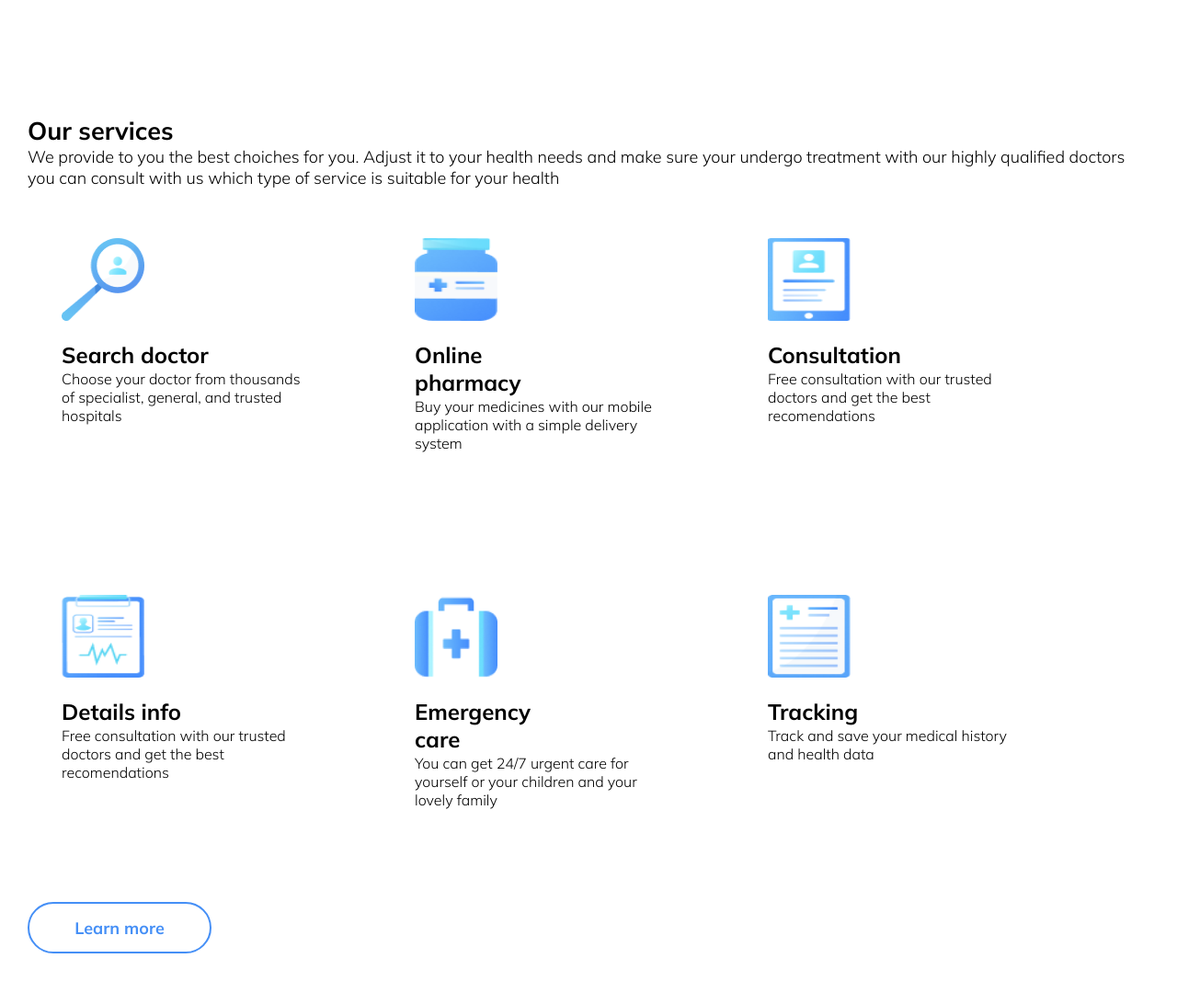
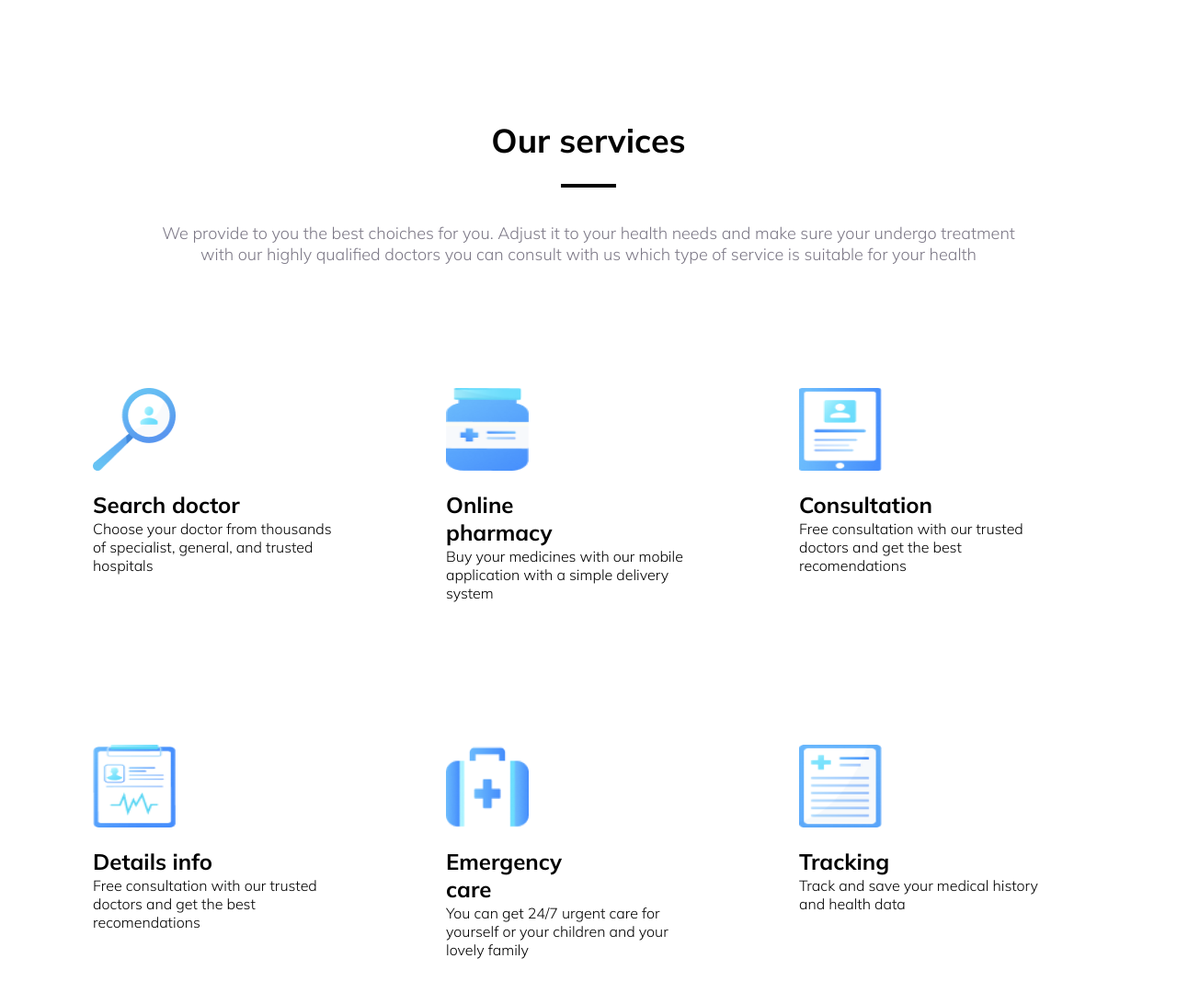
Before and after one commit to klizau/trafalgar, a website: page app/index.html in a window 1280 px wide. Shown: the part 940-2032 px from the top of the page at 92% size. Drawn offline with nearby package versions, Linux system fonts and the light colour scheme; files that its build step writes are made by us from their sources.

Commit message:
style(css): section servises

```diff
--- a/app/index.html
+++ b/app/index.html
@@ -74,9 +74,9 @@
           <h2 class="section__title servises__title">Our services</h2>
           <p class="service__text section__text">
             We provide to you the best choiches for you. Adjust it to your
-            health needs and make sure your undergo treatment with our highly
-            qualified doctors you can consult with us which type of service is
-            suitable for your health
+            health needs and make sure your undergo treatment <br />
+            with our highly qualified doctors you can consult with us which type
+            of service is suitable for your health
           </p>
 
           <div class="services__card__list card__list card__list--servise">
--- /dev/null
+++ b/app/scss/_sections/_services.scss
@@ -0,0 +1,34 @@
+.servises__title {
+  display: flex;
+  justify-content: center;
+  font-size: 36px;
+  line-height: 56px;
+  margin-bottom: 61px;
+  position: relative;
+}
+
+.servises__title::after {
+  content: "";
+  position: absolute;
+  width: 56px;
+  border: 2px solid #000;
+  top: 75px;
+}
+
+.service__text {
+  color: #7d7987;
+  font-size: 18px;
+  font-weight: 300;
+  margin-bottom: 80px;
+  text-align: center;
+}
+
+.services__card__list {
+  display: flex;
+  justify-content: center;
+}
+
+.servises__button {
+  margin-left: auto;
+  margin-right: auto;
+}
--- a/app/scss/main.scss
+++ b/app/scss/main.scss
@@ -103,6 +103,7 @@ a {
 @import "./_layout/footer";
 
 @import "./_sections/virtual-healthcare";
+@import "./_sections/services";
 
 @import "./_components/button";
 @import "./_components/nav";
```
